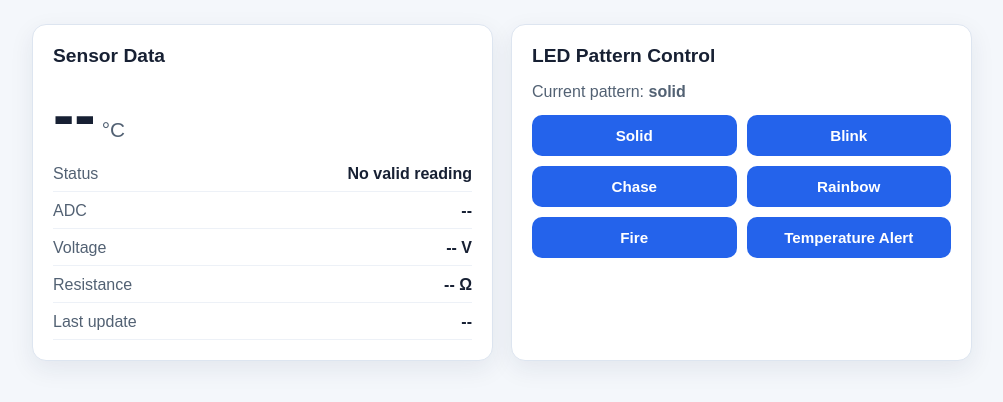
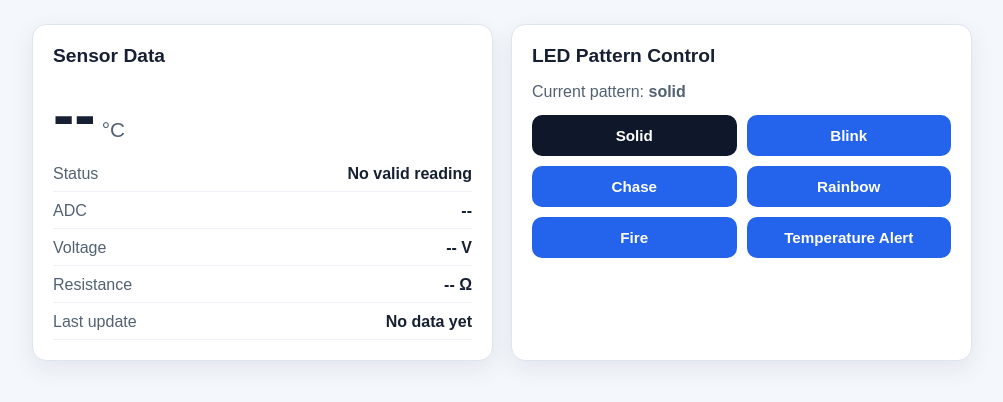
Before and after one commit to isaacho220/COM3505_IoT_Assignment, a Flask app: page / in a window 1280 px wide. Shown: the part 116-518 px from the top of the page, without its empty margins (138-1141 px from the left). Run offline with Flask 3, Linux system fonts and the light colour scheme.

Commit message:
Fix: dashboard now can auto-update with the pattern button

```diff
--- a/flask_server/static/script.js
+++ b/flask_server/static/script.js
@@ -17,19 +17,23 @@ function formatNumber(value, decimals = 2) {
   return Number(value).toFixed(decimals);
 }
 
+function setText(el, value) {
+    if (el) el.textContent = value;
+}
+
 async function fetchStatus() {
     try {
         const response = await fetch('/api/status');
         const data = await response.json();
 
-    els.temperature.textContent = formatNumber(data.temperature_c, 1);
-    els.valid.textContent = data.valid ? 'Valid reading' : 'No valid reading';
-    els.adc.textContent = data.adc ?? '--';
-    els.voltage.textContent = `${formatNumber(data.voltage, 3)} V`;
-    els.resistance.textContent = `${formatNumber(data.resistance, 1)} Ω`;
-    els.macAddress.textContent = data.mac_address || '--';
-    els.lastUpdate.textContent = data.last_update || 'No data yet';
-    els.currentPattern.textContent = data.pattern || 'solid';
+        setText(els.temperature, formatNumber(data.temperature_c, 1));
+        setText(els.valid, data.valid ? 'Valid reading' : 'No valid reading');
+        setText(els.adc, data.adc ?? '--');
+        setText(els.voltage, `${formatNumber(data.voltage, 3)} V`);
+        setText(els.resistance, `${formatNumber(data.resistance, 1)} Ω`);
+        setText(els.macAddress, data.mac_address || '--');
+        setText(els.lastUpdate, data.last_update || 'No data yet');
+        setText(els.currentPattern, data.pattern || 'solid');
 
         els.patternButtons.forEach((button) => {
             button.classList.toggle('active', button.dataset.pattern === data.pattern);
--- a/flask_server/templates/index.html
+++ b/flask_server/templates/index.html
@@ -47,7 +47,7 @@
 
       <article class="card">
         <h2>LED Pattern Control</h2>
-        <p class="current">Current pattern: <strong id="currentPattern">solid</strong></p>
+        <p class="current">Current pattern: <strong id="currentPattern">--</strong></p>
         <div class="button-grid">
           <button data-pattern="solid">Solid</button>
           <button data-pattern="blink">Blink</button>
```
Also changed, not shown: 2 other files. Lines whose indentation alone changed are shown as unchanged.
